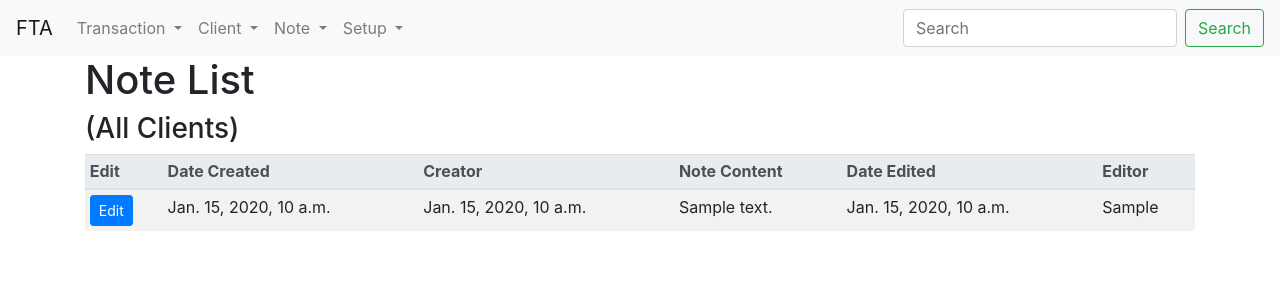
After one commit to djaychela/fta_manager, a Django app: template templates/note_list.html in a window 1280 px wide. The commit adds this page. Shown: the top 300 px of the page. Run offline with Django 3.2, Linux system fonts and the light colour scheme; the template is opened without the code that fills it: most values are stand-ins (such as "Sample title", 1, 10 or a date in 2020); some libraries are stand-ins or nearby versions.

Commit message:
initial note model added

```diff
--- a/fta/settings.py
+++ b/fta/settings.py
@@ -45,6 +45,7 @@ INSTALLED_APPS = [
     #local
     'apps.client',
     'apps.transaction',
+    'apps.note',
 ]
 
 MIDDLEWARE = [
--- a/fta/urls.py
+++ b/fta/urls.py
@@ -23,4 +23,5 @@ urlpatterns = [
     path('admin/', admin.site.urls),
     path('client/', include('apps.client.urls')),
     path('transaction/', include('apps.transaction.urls')),
+    path('note/', include('apps.note.urls')),
  ] + static(settings.STATIC_URL, document_root=settings.STATIC_ROOT)
--- a/templates/base.html
+++ b/templates/base.html
@@ -51,8 +51,8 @@
                           Note
                         </a>
                         <div class="dropdown-menu" aria-labelledby="navbarDropdown">
-                          <a class="dropdown-item" href="#">List</a>
-                          <a class="dropdown-item" href="#">Create</a>
+                          <a class="dropdown-item" href="{% url 'note_list' %}">List</a>
+                          <a class="dropdown-item" href="{% url 'note_create' %}">Create</a>
                           <div class="dropdown-divider"></div>
                           <a class="dropdown-item" href="#">TBC</a>
                         </div>
--- /dev/null
+++ b/templates/note_list.html
@@ -0,0 +1,36 @@
+{% extends 'base.html' %}
+
+{% block content %}
+<h1>Note List</h1>
+<h3>(All Clients)</h3>
+<div class="row justify-content-center">
+    <div class="col-12">
+
+        <table class="table table-striped table-sm">
+            <thead class="thead-light">
+                <th>Edit</th>
+                <th>Date Created</th>
+                <th>Creator</th>
+                <th>Note Content</th>
+                <th>Date Edited</th>
+                <th>Editor</th>
+            </thead>
+            {% for note in object_list %}
+            <tr>
+                <td><a href="#" class="btn btn-primary btn-sm">Edit</a></td>
+                <td>{{ note.created_date }}</td>
+                <td>{{ note.created_by }}</td>
+                <td>{{ note.comment }}</td>
+                <td>{{ note.edited_date }}</td>
+                <td>{{ note.edited_by }}</td>
+            </tr>
+            {% empty %}
+            No Notes Yet
+            {% endfor %}
+        </table>
+
+
+
+    </div>
+</div>
+{% endblock content %}
```
Also changed, not shown: apps/note/models.py (+5 -3 lines), apps/note/urls.py (added, +9 -0 lines), apps/note/views.py (+23 -0 lines), templates/note_create.html (added, +30 -0 lines), apps/note/migrations/0001_initial.py (added).
